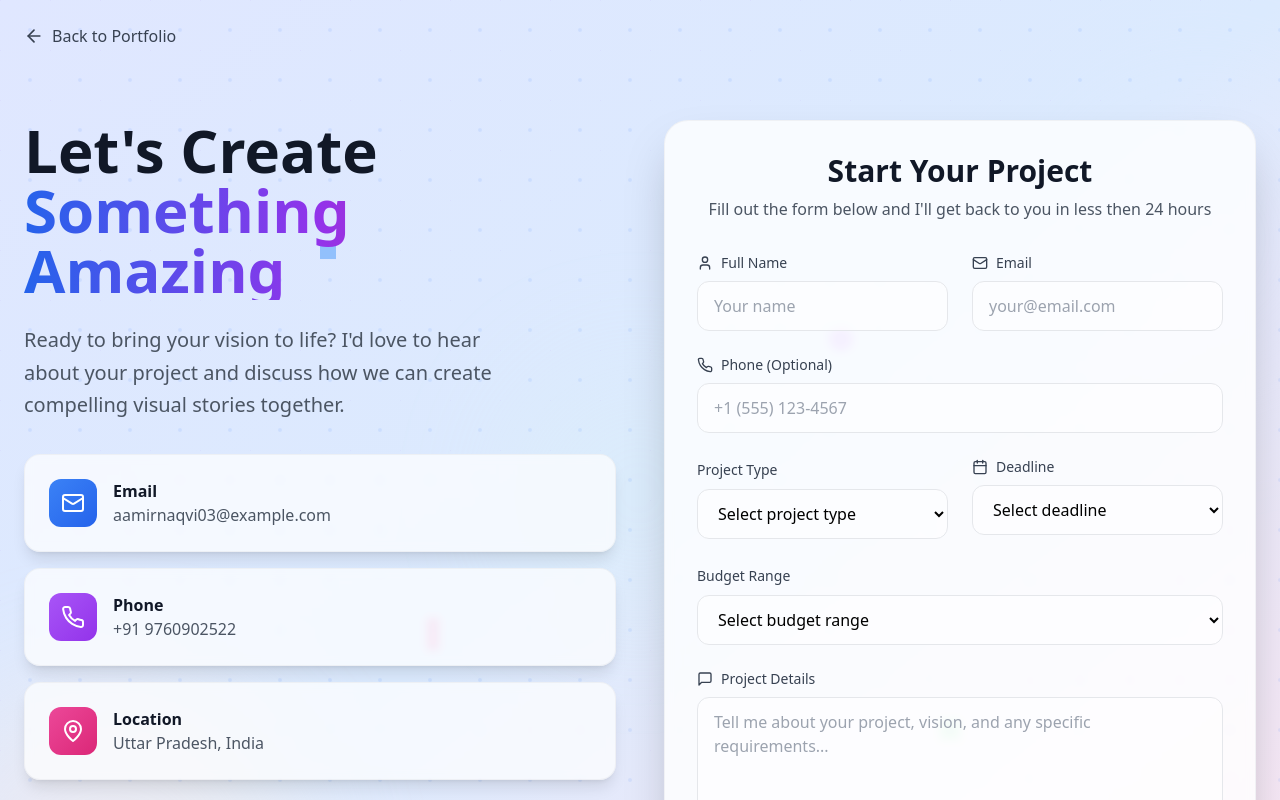
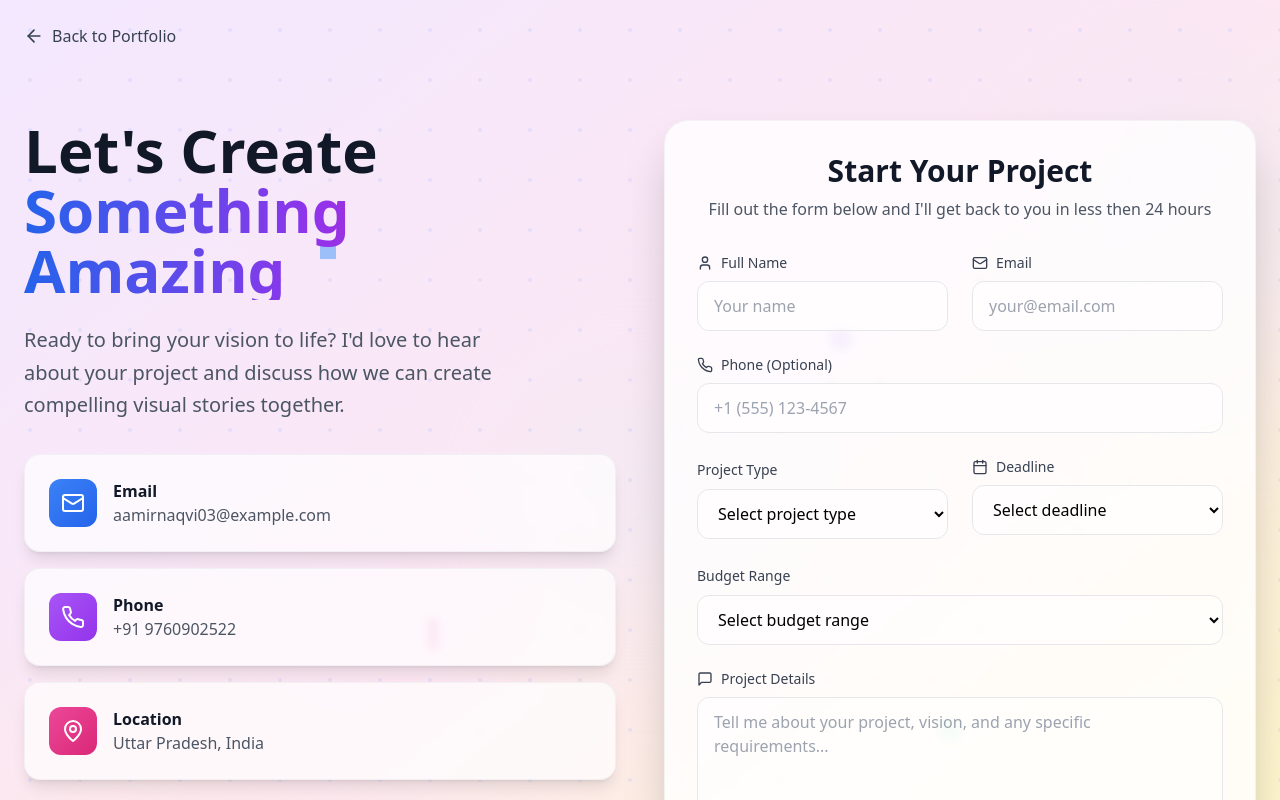
Before and after one commit to aasiyanaqvi6-ai/Website-2.0, a React (Vite) app: page / in a window 1280 px wide. Both pictures are taken after a click on the button "Contact Me". Shown: the top 800 px of the page. Built offline with nearby package versions, Linux system fonts and the light colour scheme.

Commit message:
Updated ContactPage.tsx

```diff
--- a/src/components/ContactPage.tsx
+++ b/src/components/ContactPage.tsx
@@ -32,7 +32,7 @@
   };
 
   return (
-    <div className="min-h-screen bg-gradient-to-br from-indigo-100 via-blue-100 to-pink-100 relative overflow-hidden">
+    <div className="min-h-screen bg-gradient-to-br from-purple-100 via-pink-100 to-yellow-100 relative overflow-hidden">
       {/* Geometric Background Elements */}
       <div className="absolute inset-0 overflow-hidden">
         {/* Large geometric shapes */}
```
